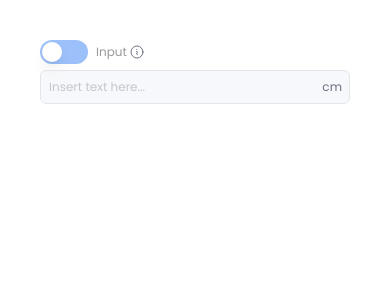
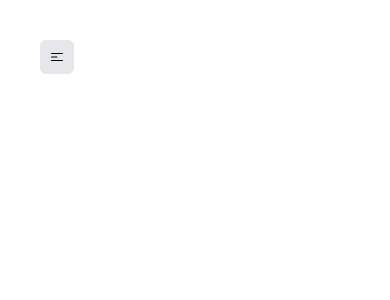
Before and after one commit to stefanBid/health-fit-360, a Vue app: page / in a window 390 px wide. Shown: the top 300 px of the page. Built offline with nearby package versions, Linux system fonts and the light colour scheme.

Commit message:
fix: HfDropdownMenu component

```diff
--- a/src/App.vue
+++ b/src/App.vue
@@ -1,30 +1,45 @@
 <script setup lang="ts">
 import {
-	HfInput,
-	HfToggle
+	HfDropdownMenu
 } from '@/components';
+import { ref } from 'vue';
 
-import { ref } from 'vue';
-const input = ref('text');
-const enabled = ref(false);
+const options = [
+	{
+		optionKey: 'option1',
+		optionLabel: 'Option 1',
+	},
+	{
+		optionKey: 'option2',
+		optionLabel: 'Option 2',
+	},
+	{
+		optionKey: 'option3',
+		optionLabel: 'Option 3',
+	}
+]
+
+const optionSelected = ref('');
+
 </script>
 
 <template>
   <div class="flex flex-col p-10 gap-y-8 ">
-    <HfInput
-      v-model:input-value="input"
-      color="violet"
-      type="number"
-      unit="cm"
-      label="Input"
-      help="This is a help text"
-      :disabled="!enabled"
+    {{ optionSelected }}
+    <HfDropdownMenu
+
+      :on-send-option="option => {optionSelected = option}"
     >
-      <template #toggle>
-        <HfToggle
-          v-model:enabled="enabled"
-        />
-      </template>
-    </HfInput>
+      <h1>Prova</h1>
+      <div class="flex flex-col gap-y-6">
+        <span
+          v-for="option in options"
+          :key="option.optionKey"
+          @click="optionSelected = option.optionLabel"
+        >
+          {{ option.optionLabel }}
+        </span>
+      </div>
+    </HfDropdownMenu>
   </div>
 </template>
--- a/src/components/molecules/hf-dropdown-menu/HfDropdownMenu.vue
+++ b/src/components/molecules/hf-dropdown-menu/HfDropdownMenu.vue
@@ -3,13 +3,13 @@ import { usePopper } from '@/hooks';
 import { getTransition } from '@/utils';
 import { vOnClickOutside } from '@vueuse/components';
 import { HfIconButton } from '@/components';
-import { Bars3CenterLeftIcon } from '@heroicons/vue/24/solid';
+import { Bars3CenterLeftIcon, ChevronRightIcon } from '@heroicons/vue/24/solid';
 import { computed, type FunctionalComponent } from 'vue';
 
 interface MenuOption {
   optionKey: string;
   optionLabel: string;
-  icon: FunctionalComponent;
+  icon?: FunctionalComponent;
 }
 
 interface HfDropdownMenuProps {
@@ -60,7 +60,7 @@ const handleClickOption = (option: string) => {
         :icon="getMenuIcon"
         no-style
         :disabled="props.disabled"
-        class="p-2 text-black bg-gray-200 border rounded-md active:scale-95"
+        class="p-2 text-black transition-all duration-200 ease-in-out bg-gray-200 border rounded-md hover:bg-gray-300 active:scale-95"
         type="button"
         @click="handleClick"
       />
@@ -96,12 +96,13 @@ const handleClickOption = (option: string) => {
               @click="handleClickOption(option.optionKey)"
             >
               <component
-                :is="option.icon"
-                class="w-5 h-5 transition-all duration-200 ease-in-out sm:w-4 sm:h-4 xs:w-4 xs:h-4 shrink-0"
+                :is="option.icon ? option.icon : ChevronRightIcon"
+                class="transition-all duration-200 ease-in-out size-5 sm:size-4 xs:size-4 shrink-0"
               />
               <span
                 class="flex-1 text-sm truncate transition-all ease-in-out sm:text-xs xs:text-xs dutarion-200"
-              >{{ option.optionLabel }}
+              >
+                {{ option.optionLabel }}
               </span>
             </div>
           </div>
```
